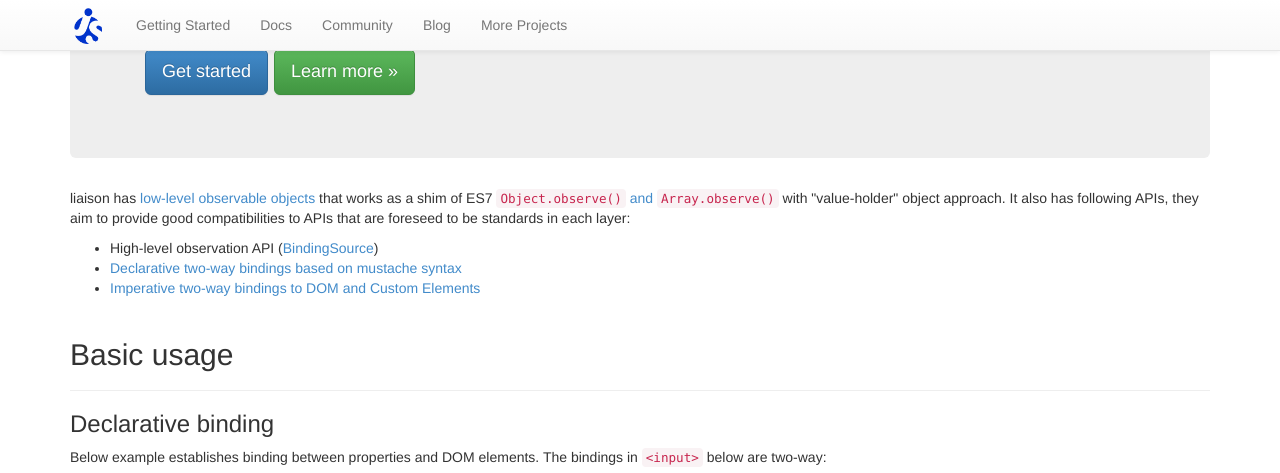
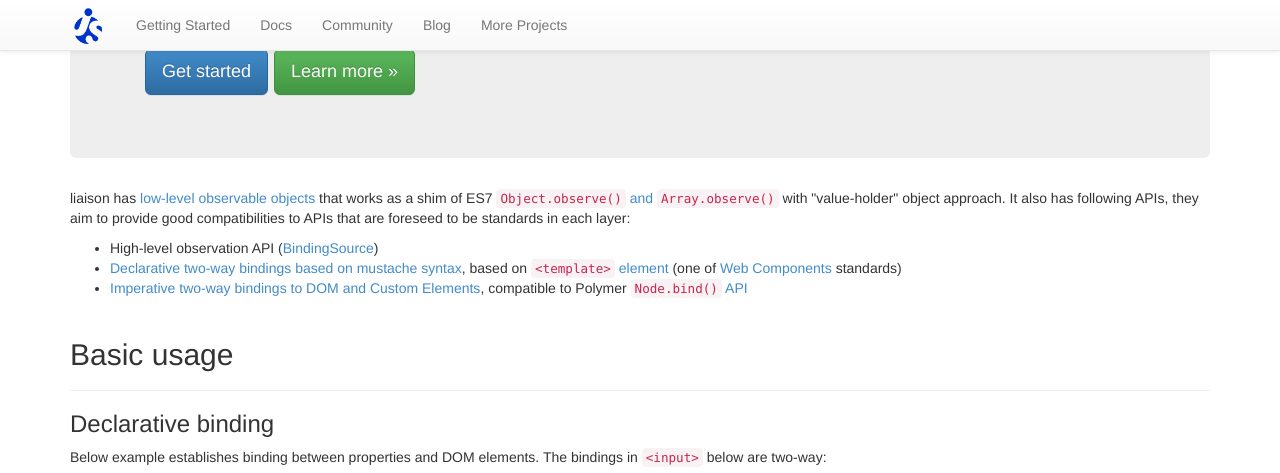
Before and after one commit to ibm-js/liaison, a Jekyll site: the page built from index.html, in a window 1280 px wide and 900 px high, scrolled down 303 px, cut to the strip 0-473 px from the top of the window. Built offline with Jekyll 4.4.1, drawn with Linux system fonts in a browser that asks for light colours; nearby versions of some CDN libraries; Markdown is read by kramdown in place of the engine named in the settings.

Commit message:
Minor top page update.

```diff
--- a/index.html
+++ b/index.html
@@ -26,8 +26,8 @@
 
 <ul>
 	<li>High-level observation API (<a href="./docs/master/BindingSource.html">BindingSource</a>)</li>
-	<li><a href="./docs/master/declarative.html">Declarative two-way bindings based on mustache syntax</a></li>
-	<li><a href="./docs/master/NodeBind.html">Imperative two-way bindings to DOM and Custom Elements</a></li>
+	<li><a href="./docs/master/declarative.html">Declarative two-way bindings based on mustache syntax</a>, based on <a href="http://www.w3.org/TR/components-intro/#template-section"><code>&lt;template&gt;</code> element</a> (one of <a href="http://www.w3.org/TR/components-intro/">Web Components</a> standards)</li>
+	<li><a href="./docs/master/NodeBind.html">Imperative two-way bindings to DOM and Custom Elements</a>, compatible to Polymer <a href="http://www.polymer-project.org/docs/polymer/node_bind.html"><code>Node.bind()</code> API</a></li>
 </ul>
 
 <div class="page-header">
```
